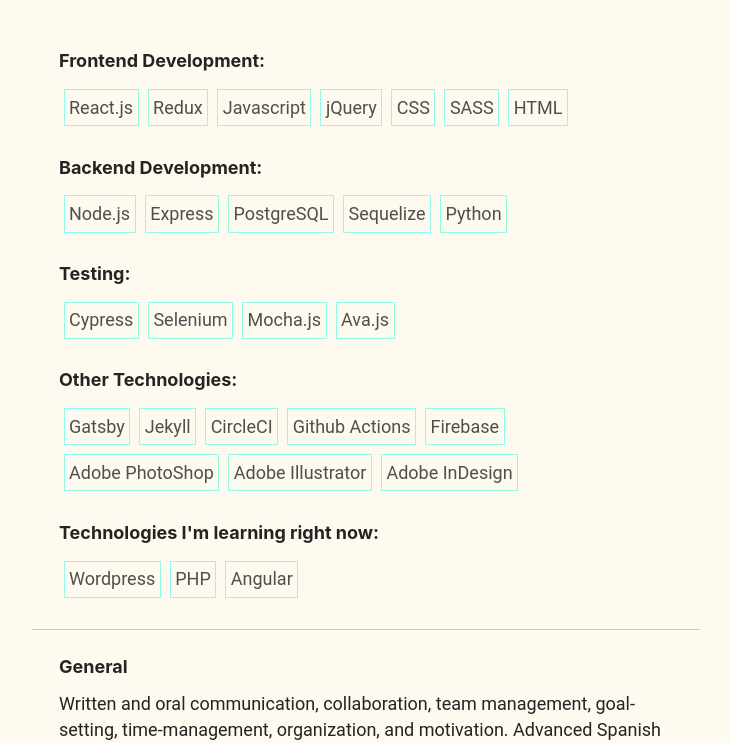
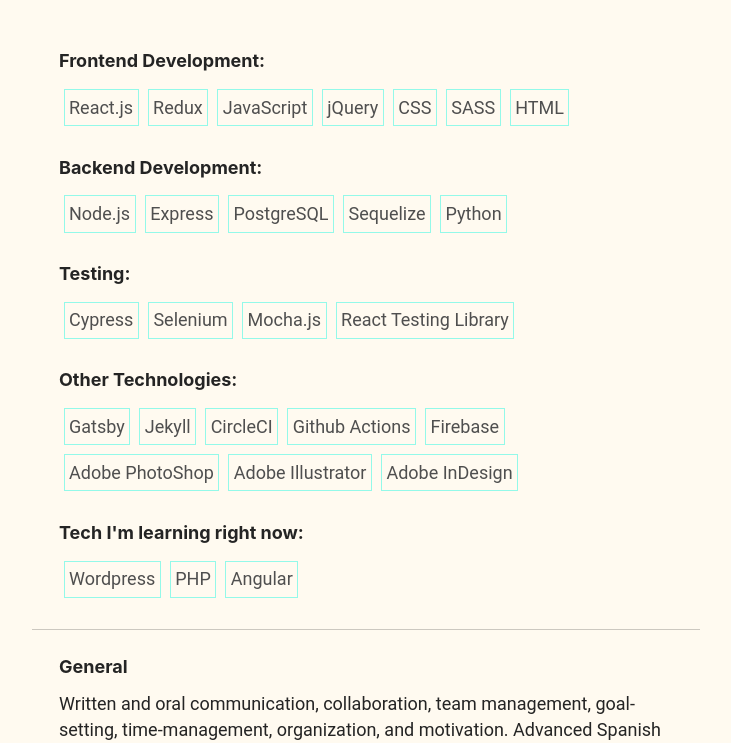
Before and after one commit to katiejduane/portfolio_v2, a Gatsby site: page /skills in a window 1280 px wide. Shown: the part 464-1207 px from the top of the page, without its empty margins (274-1005 px from the left). Built offline with nearby package versions, Linux system fonts and the light colour scheme; Gatsby itself is replaced by a stand-in of ours.

Commit message:
fix spelling errorrrrrs

```diff
--- a/src/pages/skills.js
+++ b/src/pages/skills.js
@@ -18,7 +18,7 @@
       <div className={styles.centeringWrapper}>
         <Skills
           header="Frontend Development:"
-          skills="React.js, Redux, Javascript, jQuery, CSS, SASS, HTML"
+          skills="React.js, Redux, JavaScript, jQuery, CSS, SASS, HTML"
           // icons=""
         />
         <Skills
@@ -28,7 +28,7 @@
         />
         <Skills
           header="Testing:"
-          skills="Cypress, Selenium, Mocha.js, Ava.js"
+          skills="Cypress, Selenium, Mocha.js, React Testing Library"
         />
         <Skills
           header="Other Technologies:"
@@ -36,7 +36,7 @@
           // icons=""
         />
         <Skills
-          header="Technologies I'm learning right now:"
+          header="Tech I'm learning right now:"
           skills="Wordpress, PHP, Angular"
           // icons=""
         />
--- a/src/pages/writing.js
+++ b/src/pages/writing.js
@@ -16,7 +16,7 @@
         title="Writing & Art"
         image={writingImg}
         alt="Writing journal"
-        p1="I'm currently an MFA candidate in the low-residency program at the Rainer Writing Workshop, part of Pacific Luthern University.
+        p1="I'm currently an MFA candidate in the low-residency program at the Rainier Writing Workshop, part of Pacific Luthern University.
         I tend to write nonfiction and my work often explores the connections between the personal and the scientific.
         I am especially fascinated by time, impermanance, biology, physics, and the natural world. Please find links to
         published works below. Additional pieces forthcoming."
```
